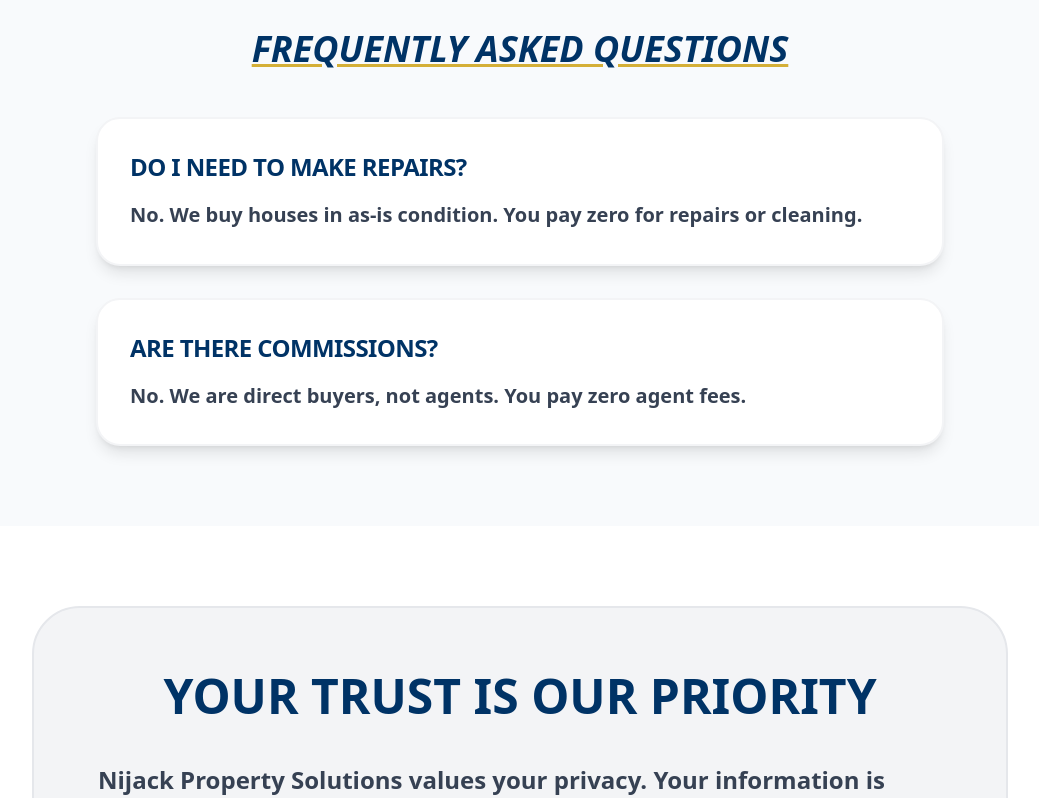
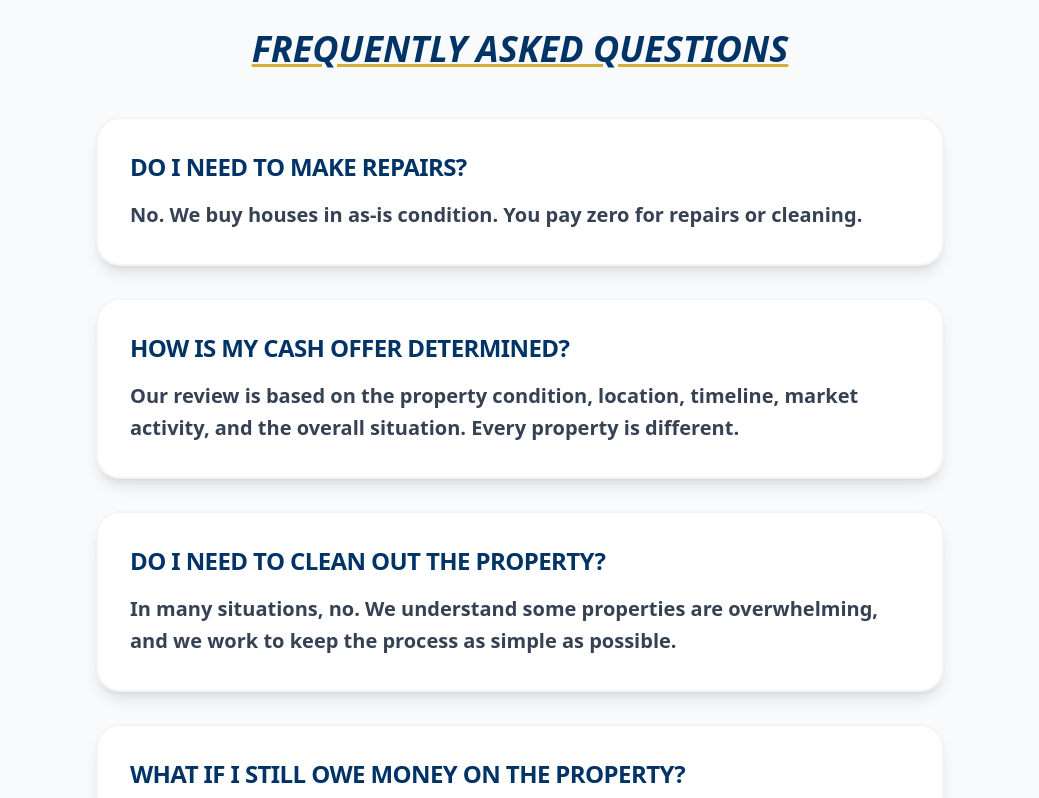
Before and after one commit to nijackacquisitions56/nijack-property-solutions, a React (Vite) app: page / in a window 1280 px wide. Shown: the part 3399-4197 px from the top of the page, without its empty margins (120-1159 px from the left). Built offline with nearby package versions, Linux system fonts and the light colour scheme.

Commit message:
Update App.jsx

```diff
--- a/src/App.jsx
+++ b/src/App.jsx
@@ -216,6 +216,22 @@ const NijackSite = () => {
                 a: 'No. We buy houses in as-is condition. You pay zero for repairs or cleaning.',
               },
               {
+                q: 'HOW IS MY CASH OFFER DETERMINED?',
+                a: 'Our review is based on the property condition, location, timeline, market activity, and the overall situation. Every property is different.',
+              },
+              {
+                q: 'DO I NEED TO CLEAN OUT THE PROPERTY?',
+                a: 'In many situations, no. We understand some properties are overwhelming, and we work to keep the process as simple as possible.',
+              },
+              {
+                q: 'WHAT IF I STILL OWE MONEY ON THE PROPERTY?',
+                a: 'That does not automatically stop the process. We can review the situation and discuss possible next steps based on the property and payoff amount.',
+              },
+              {
+                q: 'HOW FAST CAN THE PROCESS MOVE?',
+                a: 'Some situations can move quickly depending on title, property details, and seller timeline. The sooner we receive your information, the sooner we can review it.',
+              },
+              {
                 q: 'ARE THERE COMMISSIONS?',
                 a: 'No. We are direct buyers, not agents. You pay zero agent fees.',
               },
```
